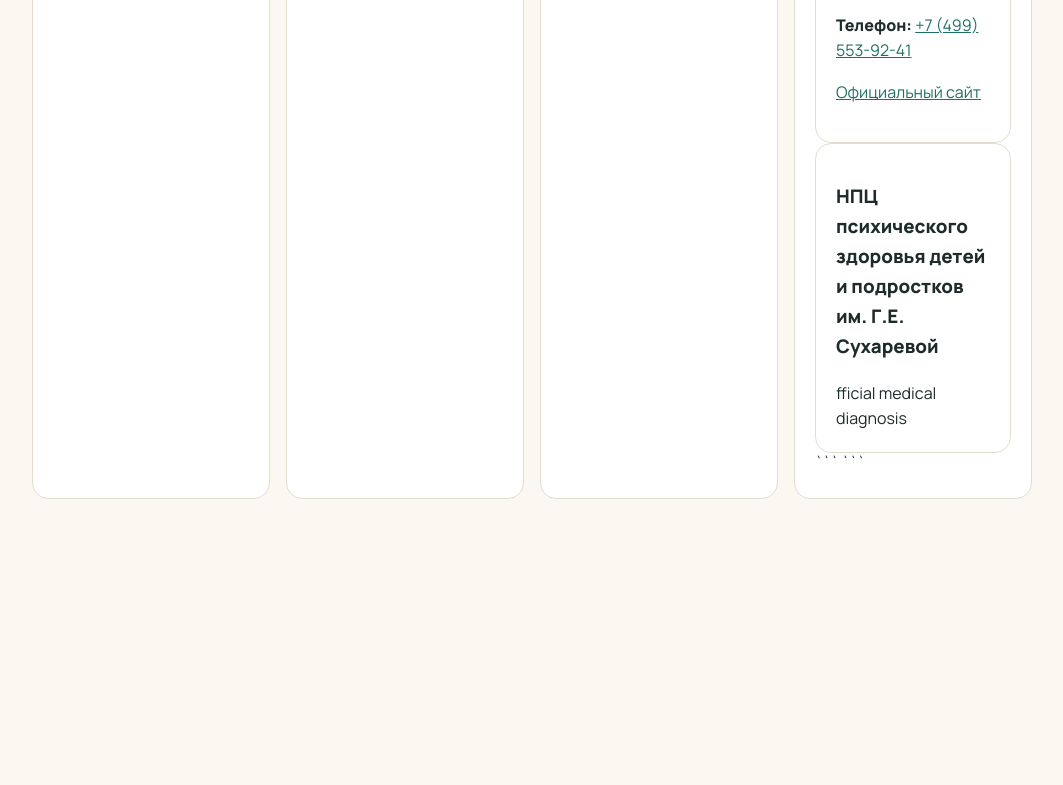
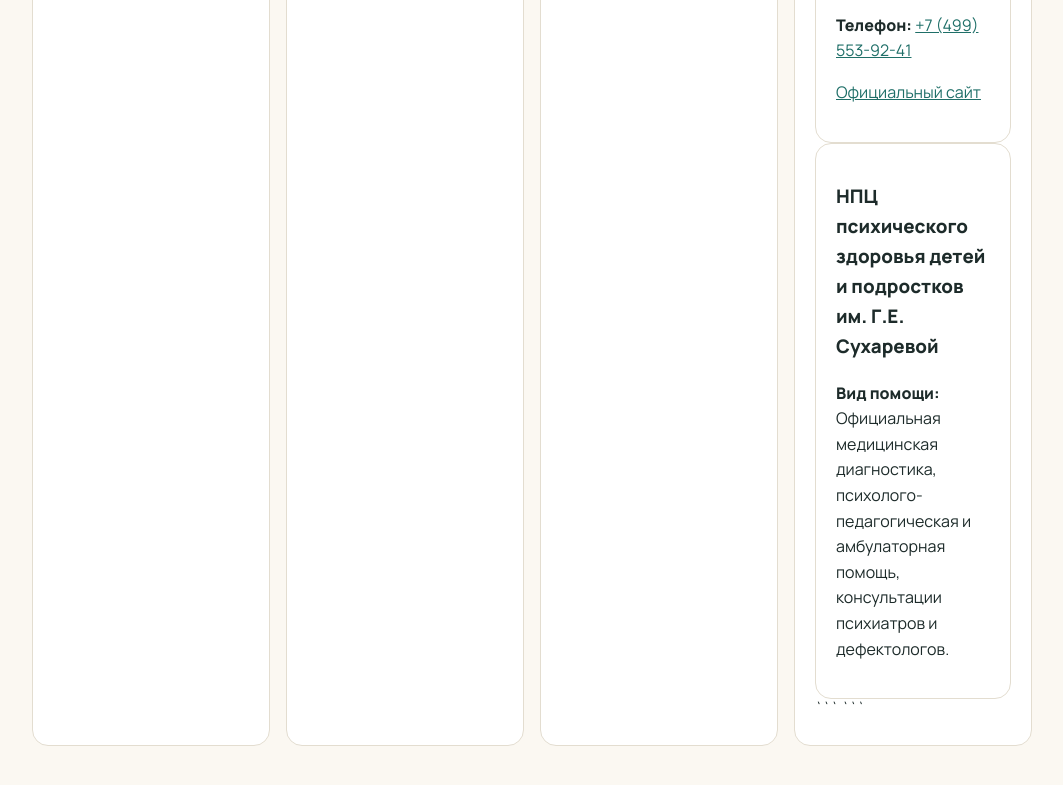
Before and after one commit to asylzhusueva/osobiy-marshrut, a plain HTML site: page index.html in a window 1280 px wide. Shown: the part 4194-4979 px from the top of the page, without its empty margins (108-1171 px from the left). Drawn offline with Linux system fonts and the light colour scheme.

Commit message:
Update index.html

````diff
--- a/index.html
+++ b/index.html
@@ -150,7 +150,7 @@ footer{border-top:1px solid var(--line);padding:28px 0;color:var(--muted);font-s
 </article>
     <article class="card">
   <h3 data-ru="НПЦ психического здоровья детей и подростков им. Г.Е. Сухаревой" data-en="Sukhareva Center for Mental Health of Children and Adolescents">НПЦ психического здоровья детей и подростков им.<!--citation:1--><!--citation:2--><!--citation:5--> Г.Е. Сухаревой</h3>
- fficial medical diagnosis
+ <p><strong data-ru="Вид помощи:" data-en="Support:">Вид помощи:</strong> <span data-ru="Официальная медицинская диагностика, психолого-педагогическая и амбулаторная помощь, консультации психиатров и дефектологов." data-en="Official medical diagnosis, psycho-pedagogical and outpatient care, consultations with psychiatrists and defectologists.">Официальная медицинская диагностика, психолого-педагогическая и амбулаторная помощь, консультации психиатров и дефектологов.</span></p>
 </article>
 ```<!--citation:2--><!--citation:3-->
 ```<!--citation:1-->
````
